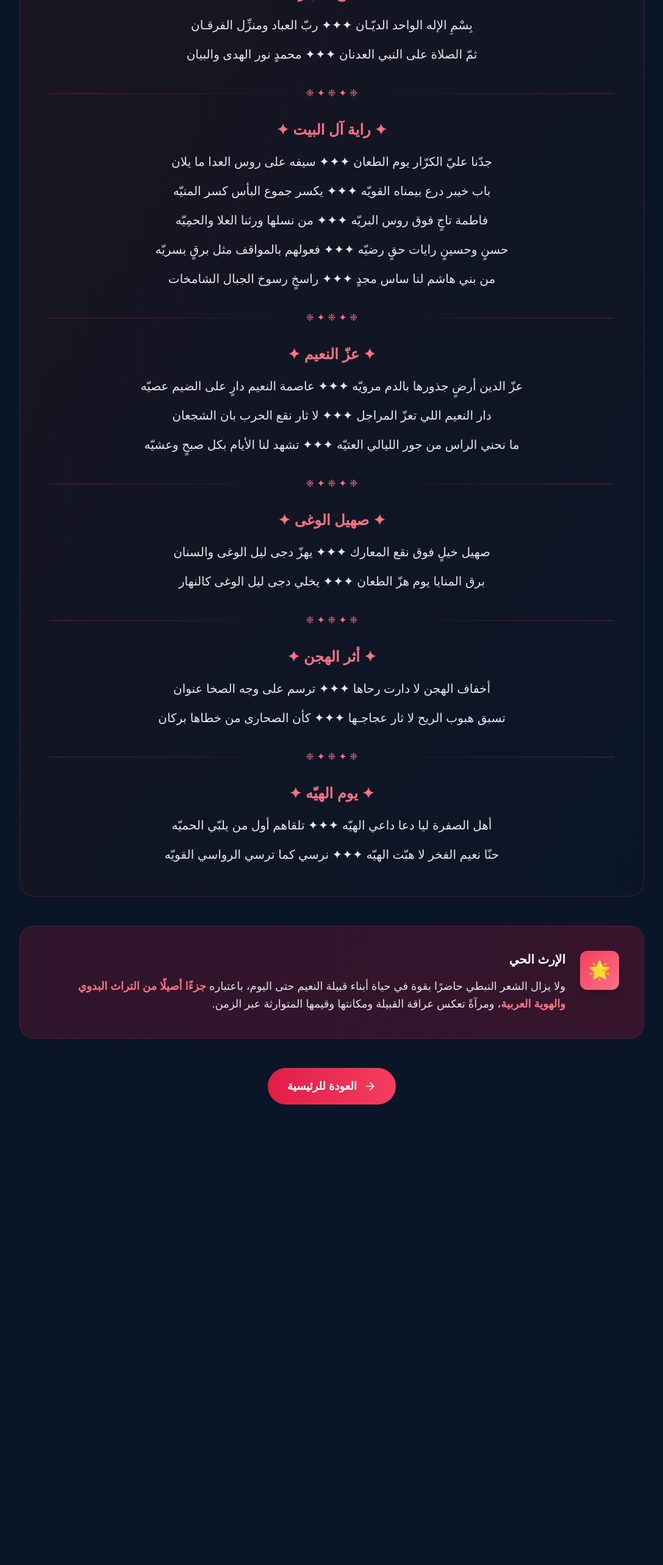
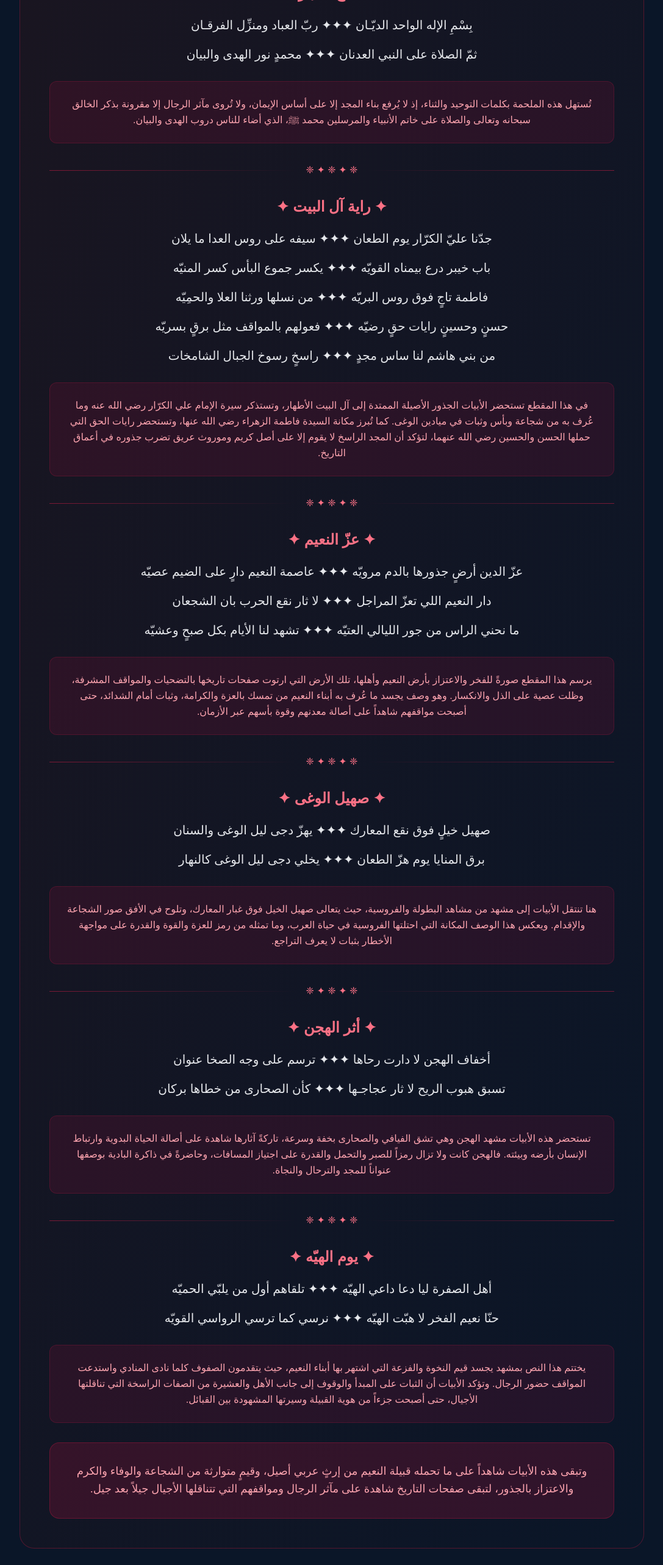
Before and after one commit to qabilatalnaim/qabila-al-naim, a React (Vite) app: page /poetry in a window 1280 px wide. Shown: the part 4860-7426 px from the top of the page at 61% size, without its empty margins (96-1183 px from the left). Before the commit the page ends 6799 px from the top, so only its background shows below. Built offline with nearby package versions, Linux system fonts and the light colour scheme.

Commit message:
Add detailed explanations for each poem section in Malhama

```diff
--- a/src/pages/PoetryPage.tsx
+++ b/src/pages/PoetryPage.tsx
@@ -361,6 +361,11 @@ export default function PoetryPage() {
                 <p className="text-gray-200 text-xl leading-loose">
                   ثمّ الصلاة على النبي العدنان ✦✦✦ محمدٍ نور الهدى والبيان
                 </p>
+                <div className="bg-rose-900/20 rounded-xl p-6 mt-6 border border-rose-600/20">
+                  <p className="text-rose-300 text-base leading-relaxed">
+                    تُستهل هذه الملحمة بكلمات التوحيد والثناء، إذ لا يُرفع بناء المجد إلا على أساس الإيمان، ولا تُروى مآثر الرجال إلا مقرونة بذكر الخالق سبحانه وتعالى والصلاة على خاتم الأنبياء والمرسلين محمد ﷺ، الذي أضاء للناس دروب الهدى والبيان.
+                  </p>
+                </div>
               </div>
 
               <div className="flex items-center justify-center gap-4 my-6">
@@ -387,6 +392,11 @@ export default function PoetryPage() {
                 <p className="text-gray-200 text-xl leading-loose">
                   من بني هاشم لنا ساس مجدٍ ✦✦✦ راسخٍ رسوخ الجبال الشامخات
                 </p>
+                <div className="bg-rose-900/20 rounded-xl p-6 mt-6 border border-rose-600/20">
+                  <p className="text-rose-300 text-base leading-relaxed">
+                    في هذا المقطع تستحضر الأبيات الجذور الأصيلة الممتدة إلى آل البيت الأطهار، وتستذكر سيرة الإمام علي الكرّار رضي الله عنه وما عُرف به من شجاعة وبأس وثبات في ميادين الوغى. كما تُبرز مكانة السيدة فاطمة الزهراء رضي الله عنها، وتستحضر رايات الحق التي حملها الحسن والحسين رضي الله عنهما، لتؤكد أن المجد الراسخ لا يقوم إلا على أصل كريم وموروث عريق تضرب جذوره في أعماق التاريخ.
+                  </p>
+                </div>
               </div>
 
               <div className="flex items-center justify-center gap-4 my-6">
@@ -407,6 +417,11 @@ export default function PoetryPage() {
                 <p className="text-gray-200 text-xl leading-loose">
                   ما نحني الراس من جور الليالي العتيّه ✦✦✦ تشهد لنا الأيام بكل صبحٍ وعشيّه
                 </p>
+                <div className="bg-rose-900/20 rounded-xl p-6 mt-6 border border-rose-600/20">
+                  <p className="text-rose-300 text-base leading-relaxed">
+                    يرسم هذا المقطع صورةً للفخر والاعتزاز بأرض النعيم وأهلها، تلك الأرض التي ارتوت صفحات تاريخها بالتضحيات والمواقف المشرفة، وظلت عصية على الذل والانكسار. وهو وصف يجسد ما عُرف به أبناء النعيم من تمسك بالعزة والكرامة، وثبات أمام الشدائد، حتى أصبحت مواقفهم شاهداً على أصالة معدنهم وقوة بأسهم عبر الأزمان.
+                  </p>
+                </div>
               </div>
 
               <div className="flex items-center justify-center gap-4 my-6">
@@ -424,6 +439,11 @@ export default function PoetryPage() {
                 <p className="text-gray-200 text-xl leading-loose">
                   برق المنايا يوم هزّ الطعان ✦✦✦ يخلي دجى ليل الوغى كالنهار
                 </p>
+                <div className="bg-rose-900/20 rounded-xl p-6 mt-6 border border-rose-600/20">
+                  <p className="text-rose-300 text-base leading-relaxed">
+                    هنا تنتقل الأبيات إلى مشهد من مشاهد البطولة والفروسية، حيث يتعالى صهيل الخيل فوق غبار المعارك، وتلوح في الأفق صور الشجاعة والإقدام. ويعكس هذا الوصف المكانة التي احتلتها الفروسية في حياة العرب، وما تمثله من رمز للعزة والقوة والقدرة على مواجهة الأخطار بثبات لا يعرف التراجع.
+                  </p>
+                </div>
               </div>
 
               <div className="flex items-center justify-center gap-4 my-6">
@@ -441,6 +461,11 @@ export default function PoetryPage() {
                 <p className="text-gray-200 text-xl leading-loose">
                   تسبق هبوب الريح لا ثار عجاجـها ✦✦✦ كأن الصحارى من خطاها بركان
                 </p>
+                <div className="bg-rose-900/20 rounded-xl p-6 mt-6 border border-rose-600/20">
+                  <p className="text-rose-300 text-base leading-relaxed">
+                    تستحضر هذه الأبيات مشهد الهجن وهي تشق الفيافي والصحارى بخفة وسرعة، تاركةً آثارها شاهدة على أصالة الحياة البدوية وارتباط الإنسان بأرضه وبيئته. فالهجن كانت ولا تزال رمزاً للصبر والتحمل والقدرة على اجتياز المسافات، وحاضرةً في ذاكرة البادية بوصفها عنواناً للمجد والترحال والنجاة.
+                  </p>
+                </div>
               </div>
 
               <div className="flex items-center justify-center gap-4 my-6">
@@ -458,8 +483,22 @@ export default function PoetryPage() {
                 <p className="text-gray-200 text-xl leading-loose">
                   حنّا نعيم الفخر لا هبّت الهيّه ✦✦✦ نرسي كما ترسي الرواسي القويّه
                 </p>
+                <div className="bg-rose-900/20 rounded-xl p-6 mt-6 border border-rose-600/20">
+                  <p className="text-rose-300 text-base leading-relaxed">
+                    يختتم هذا النص بمشهد يجسد قيم النخوة والفزعة التي اشتهر بها أبناء النعيم، حيث يتقدمون الصفوف كلما نادى المنادي واستدعت المواقف حضور الرجال. وتؤكد الأبيات أن الثبات على المبدأ والوقوف إلى جانب الأهل والعشيرة من الصفات الراسخة التي تناقلتها الأجيال، حتى أصبحت جزءاً من هوية القبيلة وسيرتها المشهودة بين القبائل.
+                  </p>
+                </div>
               </div>
             </section>
+
+            {/* Closing Note */}
+            <div className="mt-8 text-center">
+              <div className="bg-rose-900/30 rounded-2xl p-8 border border-rose-600/30">
+                <p className="text-rose-300 text-lg leading-relaxed">
+                  وتبقى هذه الأبيات شاهداً على ما تحمله قبيلة النعيم من إرثٍ عربي أصيل، وقيمٍ متوارثة من الشجاعة والوفاء والكرم والاعتزاز بالجذور، لتبقى صفحات التاريخ شاهدة على مآثر الرجال ومواقفهم التي تتناقلها الأجيال جيلاً بعد جيل.
+                </p>
+              </div>
+            </div>
           </div>
 
           {/* Final Paragraph */}
```
